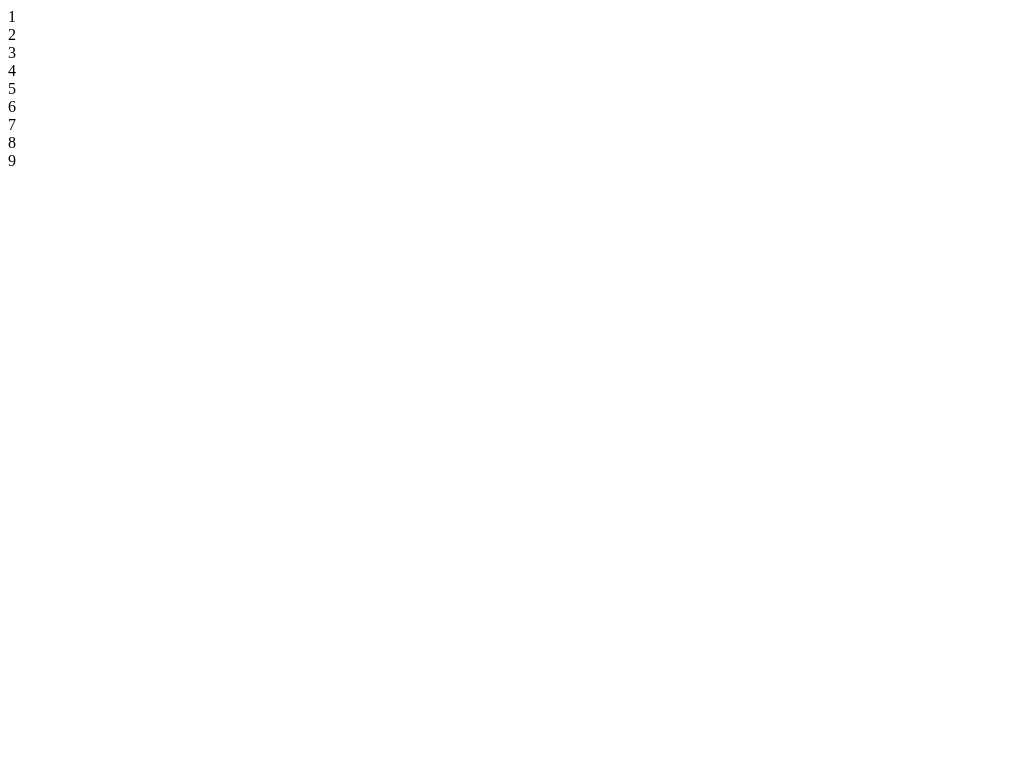
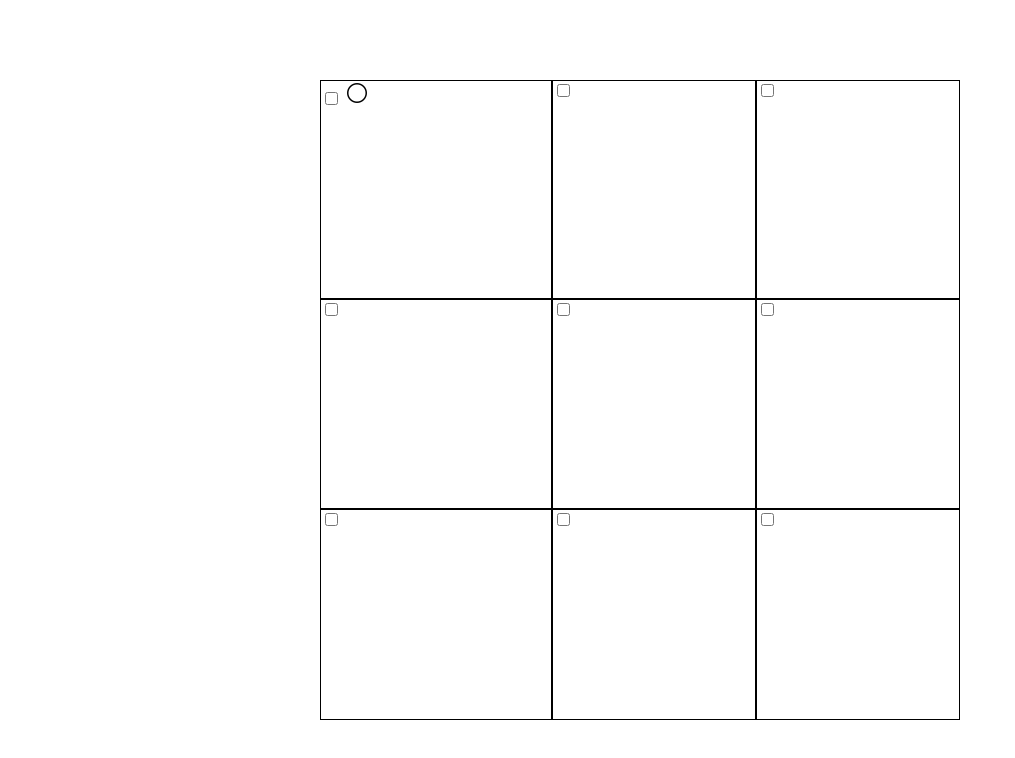
Before and after one commit to Rossi-Tommaso/TrisJavascript, a plain HTML site: page main.html in a window 1280 px wide. Shown: the whole page, without its empty margins (0-1015 px from the left). Drawn offline with nearby package versions, Linux system fonts and the light colour scheme.

Commit message:
modified:   main.html 	modified:   main.js 	modified:   style.css

```diff
--- a/main.html
+++ b/main.html
@@ -3,19 +3,26 @@
 <head>
     <meta charset="UTF-8">
     <meta name="viewport" content="width=device-width, initial-scale=1.0">
+    <link rel="stylesheet" href="/style.css">
+    <link rel="stylesheet" href="https://fonts.googleapis.com/css2?family=Material+Symbols+Outlined:opsz,wght,FILL,GRAD@20..48,100..700,0..1,-50..200" />
     <title>Document</title>
 </head>
 <body>
     <div class="container">
-        <div class="item">1</div>
-        <div class="item">2</div>
-        <div class="item">3</div>
-        <div class="item">4</div>
-        <div class="item">5</div>
-        <div class="item">6</div>
-        <div class="item">7</div>
-        <div class="item">8</div>
-        <div class="item">9</div>
+        <div class="item">
+            <input type="checkbox" id="1">
+            <span class="material-symbols-outlined">
+                circle
+                </span>
+        </div>
+        <div class="item"><input type="checkbox" id="2"></div>
+        <div class="item"><input type="checkbox" id="3"></div>
+        <div class="item"><input type="checkbox" id="4"></div>
+        <div class="item"><input type="checkbox" id="5"></div>
+        <div class="item"><input type="checkbox" id="6"></div>
+        <div class="item"><input type="checkbox" id="7"></div>
+        <div class="item"><input type="checkbox" id="8"></div>
+        <div class="item"><input type="checkbox" id="9"></div>
     </div>
     <script src="/main.js"></script>
 </body>
--- a/main.js
+++ b/main.js
@@ -0,0 +1 @@
+let giocatore = false;
--- a/style.css
+++ b/style.css
@@ -0,0 +1,30 @@
+body {
+    margin: 0;
+    border: 0;
+    padding: 0;
+    height: 100vh;
+    width: 100vw;
+    display: flex;
+    justify-content: center;
+    align-items: center;
+}
+
+.container {
+    width: 50%;
+    aspect-ratio: 1;
+    display: grid;
+    grid-template-columns: auto auto auto;
+    grid-template-rows: auto auto auto;
+}
+
+.item {
+    border: 1px solid black;
+}
+
+.material-symbols-outlined {
+  font-variation-settings:
+  'FILL' 0,
+  'wght' 400,
+  'GRAD' 0,
+  'opsz' 48
+}
```
